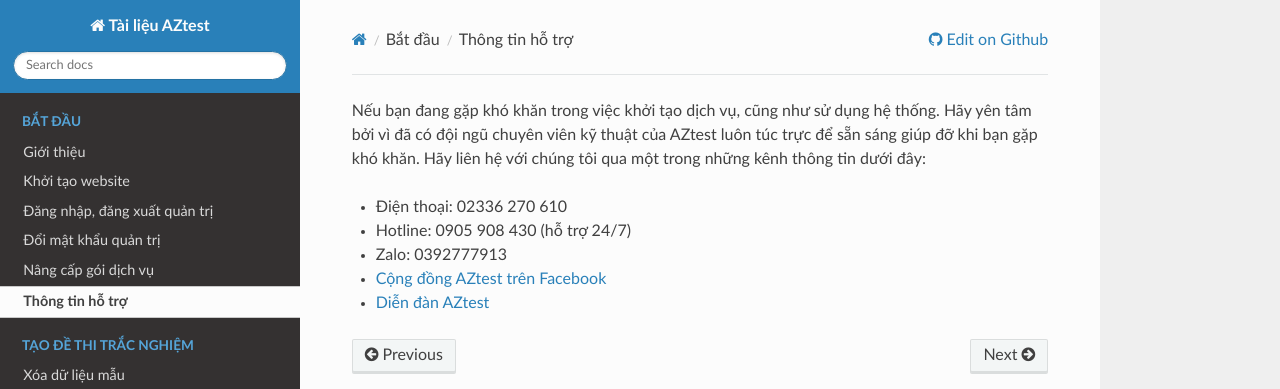
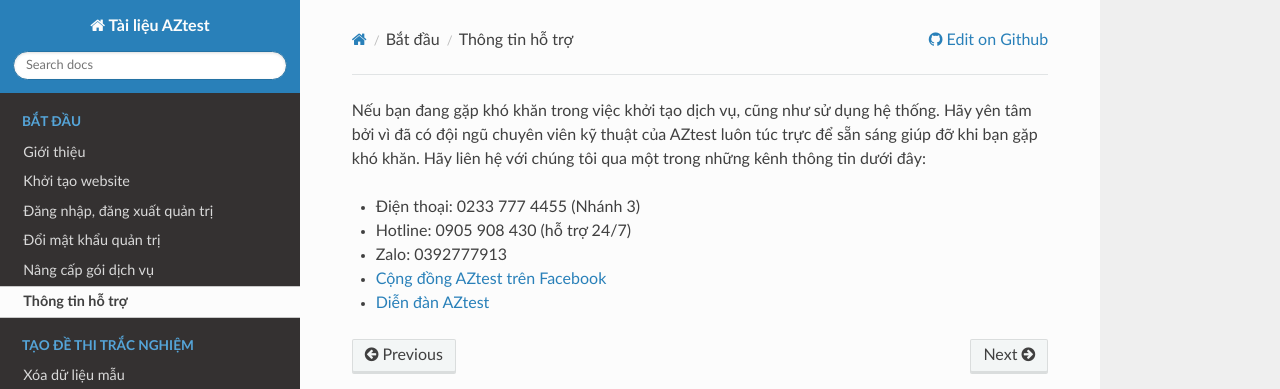
Before and after one commit to mynukeviet/aztest-docs, an MkDocs documentation site: the page built from docs/bat-dau/thong-tin-ho-tro.md, in a window 1280 px wide. Shown: the top 389 px of the page. Built offline with MkDocs 1.6.1, drawn with Linux system fonts in a browser that asks for light colours; nearby versions of some CDN libraries; old or Windows-style settings are respelled for this version of MkDocs.

Commit message:
Update thong-tin-ho-tro.md

```diff
--- a/docs/bat-dau/thong-tin-ho-tro.md
+++ b/docs/bat-dau/thong-tin-ho-tro.md
@@ -4,7 +4,7 @@
 
 Nếu bạn đang gặp khó khăn trong việc khởi tạo dịch vụ, cũng như sử dụng hệ thống. Hãy yên tâm bởi vì đã có đội ngũ chuyên viên kỹ thuật của AZtest luôn túc trực để sẵn sáng giúp đỡ khi bạn gặp khó khăn. Hãy liên hệ với chúng tôi qua một trong những kênh thông tin dưới đây:
 
-- Điện thoại: 02336 270 610
+- Điện thoại: 0233 777 4455 (Nhánh 3)
 - Hotline: 0905 908 430 (hỗ trợ 24/7)
 - Zalo: 0392777913
 - [Cộng đồng AZtest trên Facebook](https://www.facebook.com/groups/aztest.vn/)
```
